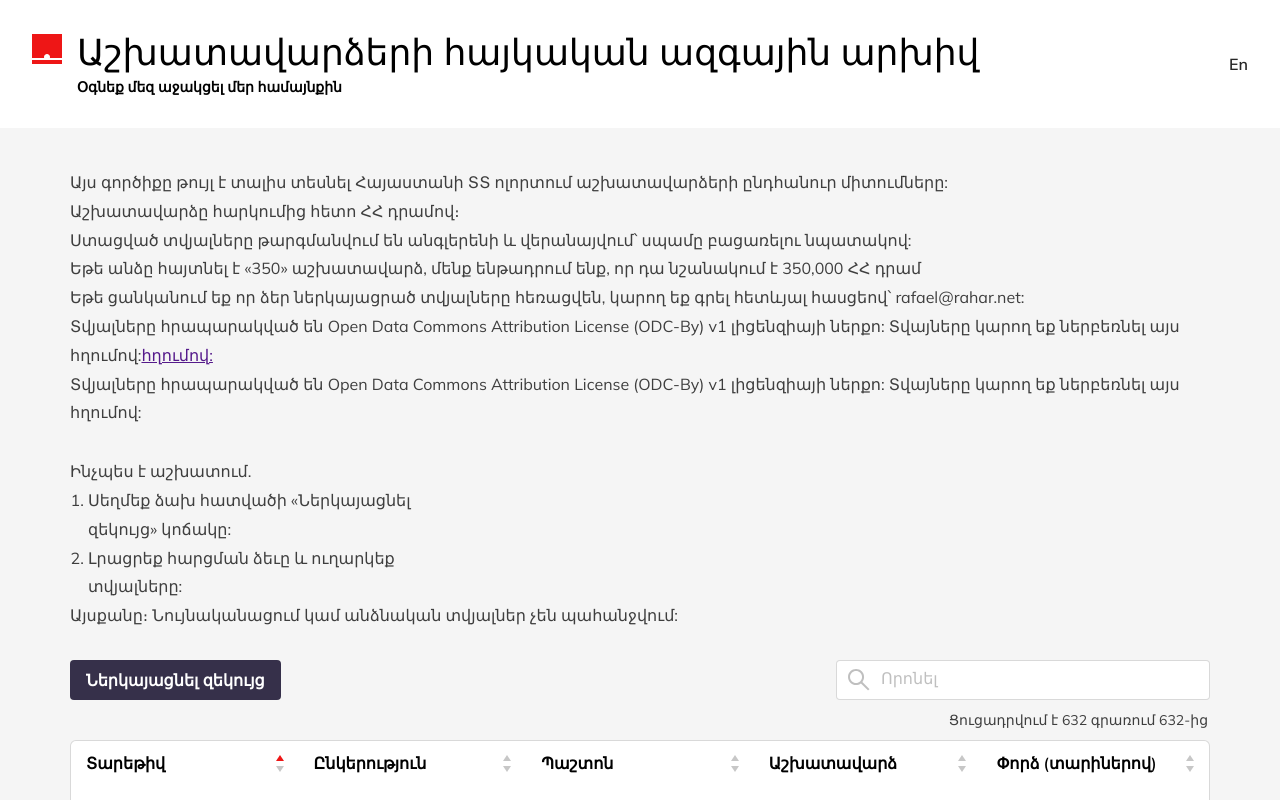
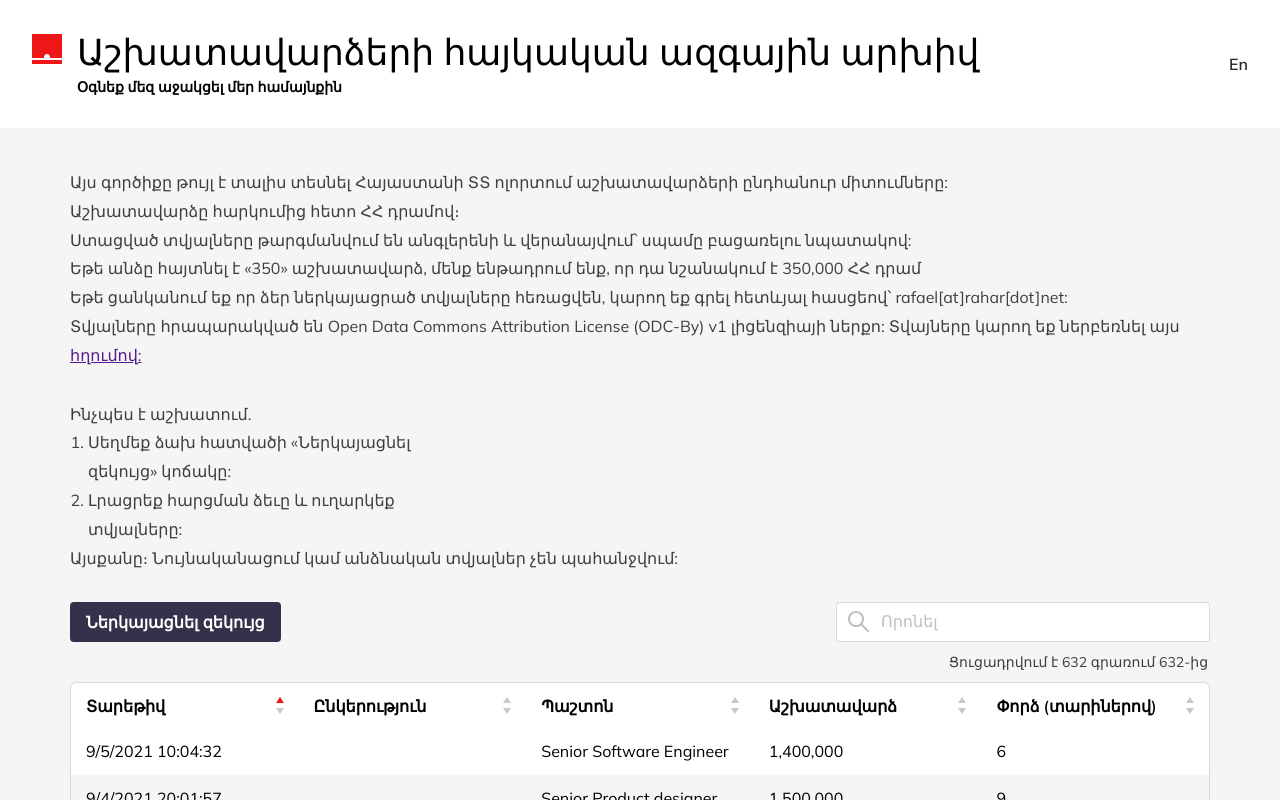
Before and after one commit to The-Sofware-Development-Company/salariesam, a React (Create React App) app: page / in a window 1280 px wide. Shown: the top 800 px of the page. Built offline with nearby package versions, Linux system fonts and the light colour scheme.

Commit message:
fix: fixed conflicts

```diff
--- a/src/components/About/About.jsx
+++ b/src/components/About/About.jsx
@@ -16,7 +16,6 @@ const About = () => {
         {t("license")}
         <a href="">{t("download-license")}</a>
       </p>
-      <p className="fz16 lh18 c-black300">{t("license")}</p>
 
       <p className="fz16 lh18 c-black300 mt30">{t("how-this-work")}</p>
       <ol className="ol">
--- a/src/resources/en-us.json
+++ b/src/resources/en-us.json
@@ -16,8 +16,6 @@
   "remove-data": "You might request the data you submitted to be removed. To do it drop me an email to rafael[at]rahar[dot]net.",
   "license": "Data is licensed under Open Data Commons Attribution License (ODC-By) v1, and available for download ",
   "download-license": "here.",
-  "remove-data": "You might request the data you submitted to be removed. To do it drop me an email to rafael@rahar.net.",
-  "license": "Data is licensed under Open Data Commons Attribution License (ODC-By) v1, and available for download here.",
   "how-this-work": "How this work:",
   "click-on-submit": "You click on \"Submit my report\" button on the left;",
   "fill-in-form": "You fill-in a simple form and submit the data.",
--- a/src/resources/hy-am.json
+++ b/src/resources/hy-am.json
@@ -16,8 +16,6 @@
   "remove-data": "Եթե ցանկանում եք որ ձեր ներկայացրած տվյալները հեռացվեն, կարող եք գրել հետևյալ հասցեով՝ rafael[at]rahar[dot]net:",
   "license": "Տվյալները հրապարակված են Open Data Commons Attribution License (ODC-By) v1 լիցենզիայի ներքո: Տվայները կարող եք ներբեռնել այս ",
   "download-license": "հղումով:",
-  "remove-data": "Եթե ցանկանում եք որ ձեր ներկայացրած տվյալները հեռացվեն, կարող եք գրել հետևյալ հասցեով՝ rafael@rahar.net:",
-  "license": "Տվյալները հրապարակված են Open Data Commons Attribution License (ODC-By) v1 լիցենզիայի ներքո: Տվայները կարող եք ներբեռնել այս հղումով:",
   "how-this-work": "Ինչպես է աշխատում.",
   "click-on-submit": "Սեղմեք ձախ հատվածի «Ներկայացնել զեկույց» կոճակը:",
   "fill-in-form": "Լրացրեք հարցման ձեւը և ուղարկեք տվյալները:",
```
